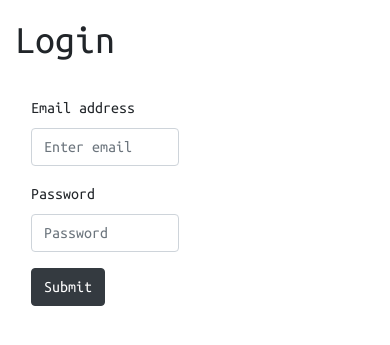
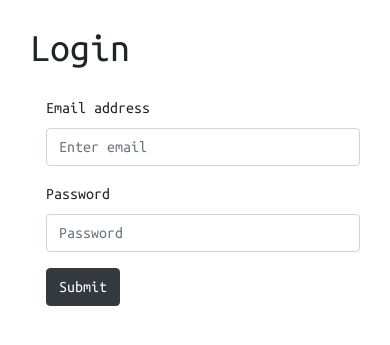
Before and after one commit to chi-p-nguyen/personal_blog, a Flask app: page /admin in a window 390 px wide. Shown: the part 62-407 px from the top of the page. Run offline with Flask 2, Linux system fonts and the light colour scheme.

Commit message:
feat: responsive admin

```diff
--- a/chiblog/templates/blogs.html
+++ b/chiblog/templates/blogs.html
@@ -15,6 +15,7 @@
         <small class="text-muted">{{ post.created_at.strftime('%m-%d-%Y') }}</small>
         </div>
     </article>
+
     {% endfor %}
     </div>
 </div>
--- a/chiblog/templates/login.html
+++ b/chiblog/templates/login.html
@@ -1,9 +1,13 @@
 {% extends "layout.html" %}
 {% block content %}
+<div class="container-fluid padding">
+<div class="row">
+    <div class="col-12">
     <h1 class="mt-3">
         Login
     </h1>
-    <div class="mt-3 w-50 p-3">
+    </div>
+    <div class="mt-3 ml-3 col-lg-6 col-md-12">
         <form method="POST">
             <div class="form-group">
               <label for="email">Email address</label>
@@ -15,5 +19,7 @@
             </div>
             <button type="submit" class="btn btn-dark">Submit</button>
           </form>
+    </div>
+</div>
 </div>
 {% endblock content %}
```
Also changed, not shown: chiblog/templates/about.html (+8 -1 lines), chiblog/templates/create_post.html (+8 -2 lines), chiblog/templates/projects.html (+8 -1 lines).
